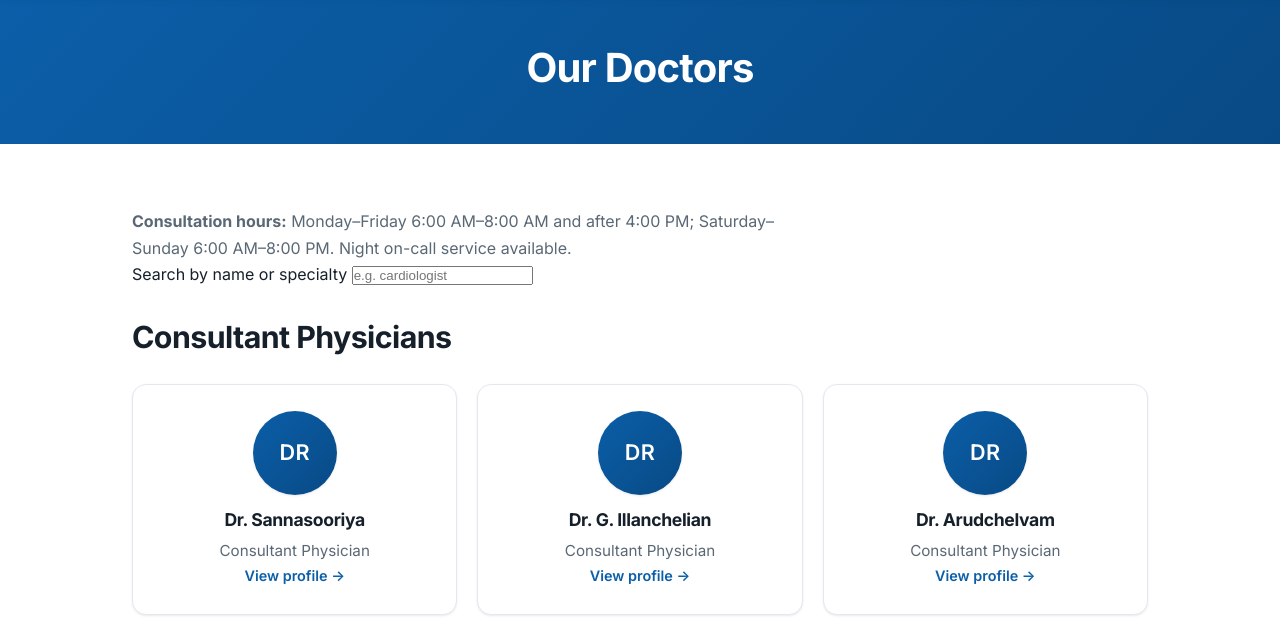
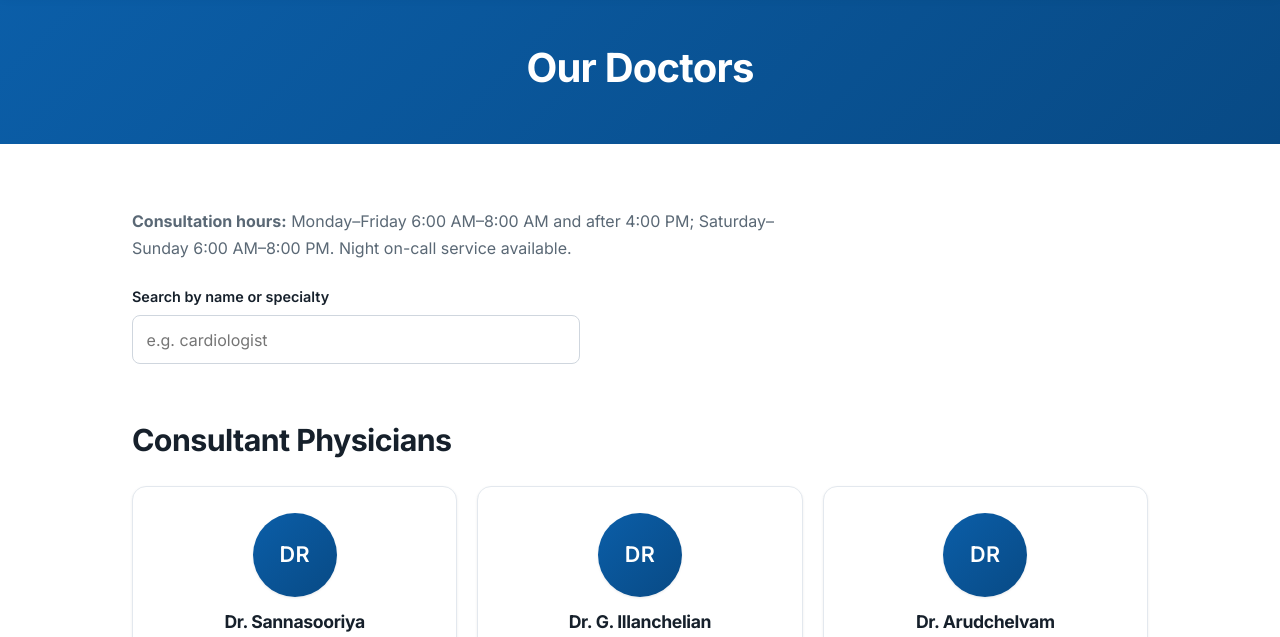
Before and after one commit to Web-Balasooriyahospital/hospital-website, a website: page doctors.html in a window 1280 px wide. Shown: the part 130-767 px from the top of the page. Drawn offline with Linux system fonts and the light colour scheme.

Commit message:
css: directory search box

```diff
--- a/css/style.css
+++ b/css/style.css
@@ -864,6 +864,40 @@ html {
 /* Page banner title on inner pages. */
 .js-motion .page-banner h1 { animation: rise-in 0.5s var(--ease) both; }
 
+/* Doctor directory search. */
+.directory-search { margin: 1.5rem 0 0.5rem; }
+
+.directory-search label {
+  display: block;
+  font-weight: 600;
+  font-size: 0.9rem;
+  margin-bottom: 0.4rem;
+  color: var(--color-text);
+}
+
+.directory-search input[type="search"] {
+  width: 100%;
+  max-width: 28rem;
+  padding: 0.65rem 0.85rem;
+  border: 1px solid var(--color-input-border);
+  border-radius: var(--radius-sm);
+  font: inherit;
+  background: var(--color-surface);
+}
+
+.directory-search input[type="search"]:focus-visible {
+  outline: 2px solid var(--color-primary);
+  outline-offset: 1px;
+  border-color: var(--color-primary);
+}
+
+.search-status {
+  margin: 0.5rem 0 0;
+  font-size: 0.9rem;
+  color: var(--color-muted);
+  min-height: 1.2em;   /* reserve the line so results do not jump the page */
+}
+
 /* ---------------------------------------------------------------------------
    Bilingual support (English / Sinhala)
    --------------------------------------------------------------------------- */
```
